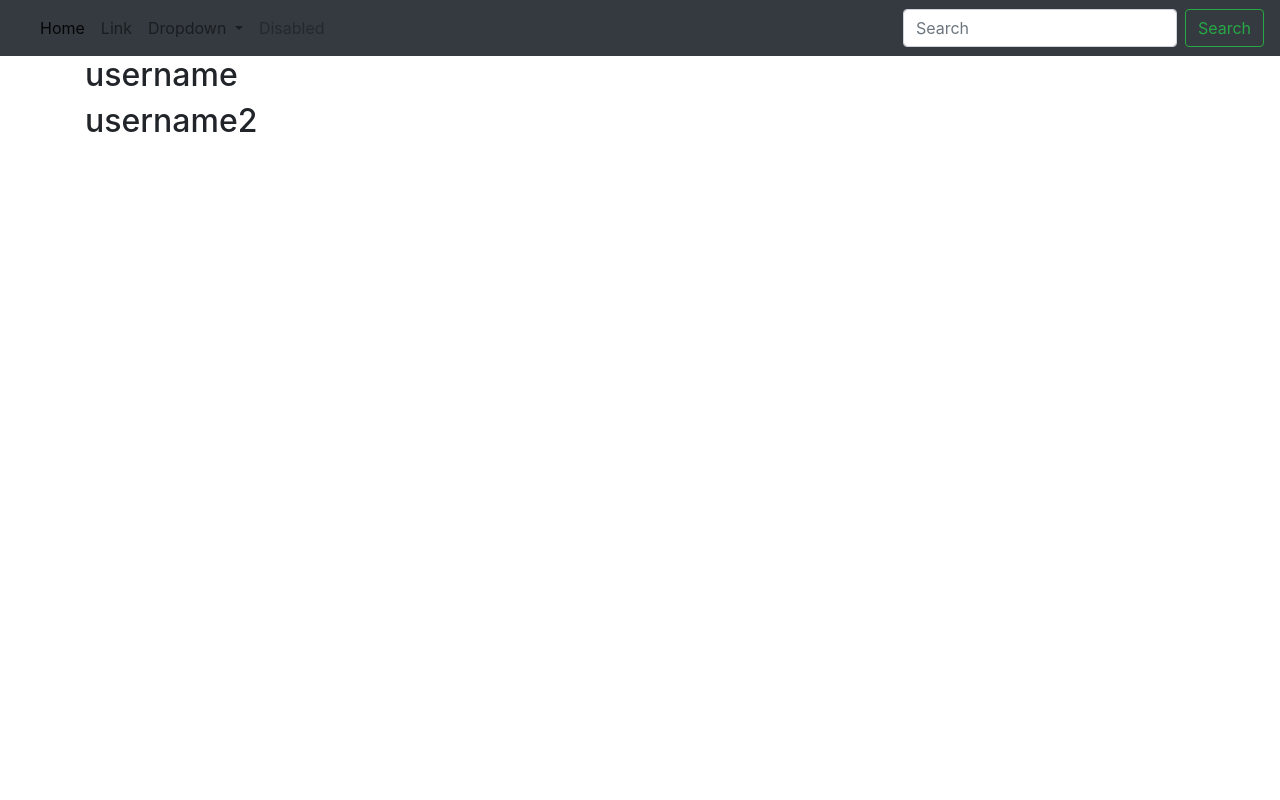
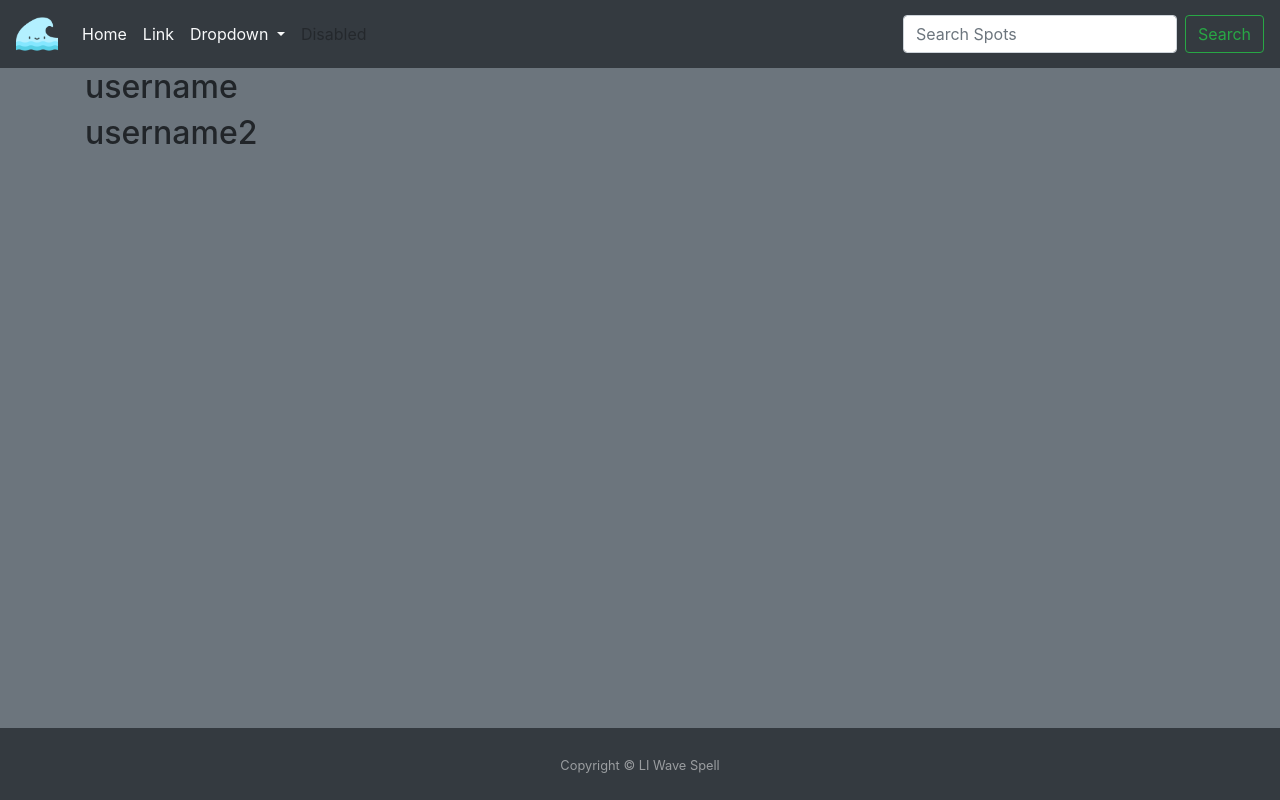
Before and after one commit to bobbylite/LiWaveSpell, a Django app: page /waves in a window 1280 px wide. Run offline with Django 3.2, Linux system fonts and the light colour scheme; some libraries are stand-ins or nearby versions.

Commit message:
footer added.

```diff
--- a/liwavespellapplication/templates/liwavespellapplication/base.html
+++ b/liwavespellapplication/templates/liwavespellapplication/base.html
@@ -10,9 +10,9 @@
 
     <title>Hello, world!</title>
   </head>
-  <body>
+  <body class="bg-secondary">
     <nav class="navbar navbar-expand-lg navbar-light bg-dark">
-    <a class="navbar-brand" href="#"><img src="https://github.com/bobbylite/LiWaveSpell/blob/master/liwavespellapplication/templates/icons/wave.svg"></a>
+    <a class="navbar-brand" href="#"><img src="https://raw.githubusercontent.com/bobbylite/LiWaveSpell/master/liwavespellapplication/templates/icons/wave.png" height="42" width="42"></a>
     <button class="navbar-toggler" type="button" data-toggle="collapse" data-target="#navbarSupportedContent" aria-controls="navbarSupportedContent" aria-expanded="false" aria-label="Toggle navigation">
         <span class="navbar-toggler-icon"></span>
     </button>
@@ -20,13 +20,13 @@
     <div class="collapse navbar-collapse" id="navbarSupportedContent">
         <ul class="navbar-nav mr-auto">
         <li class="nav-item active">
-            <a class="nav-link" href="#">Home <span class="sr-only">(current)</span></a>
+            <a class="nav-link text-light" href="#">Home <span class="sr-only">(current)</span></a>
         </li>
         <li class="nav-item">
-            <a class="nav-link" href="#">Link</a>
+            <a class="nav-link text-light" href="#">Link</a>
         </li>
         <li class="nav-item dropdown">
-            <a class="nav-link dropdown-toggle" href="#" id="navbarDropdown" role="button" data-toggle="dropdown" aria-haspopup="true" aria-expanded="false">
+            <a class="nav-link dropdown-toggle text-light" href="#" id="navbarDropdown" role="button" data-toggle="dropdown" aria-haspopup="true" aria-expanded="false">
             Dropdown
             </a>
             <div class="dropdown-menu" aria-labelledby="navbarDropdown">
@@ -41,7 +41,7 @@
         </li>
         </ul>
         <form class="form-inline my-2 my-lg-0">
-            <input class="form-control mr-sm-2" type="search" placeholder="Search" aria-label="Search">
+            <input class="form-control mr-sm-2" type="search" placeholder="Search Spots" aria-label="Search">
             <button class="btn btn-outline-success my-2 my-sm-0" type="submit">Search</button>
         </form>
     </div>
@@ -50,6 +50,12 @@
         {% block content %}{% endblock content %}
     </div>
 
+    <footer id="sticky-footer" class="py-4 bg-dark text-white-50" style="  position: fixed; left: 0; bottom: 0; width: 100%;">
+        <div class="container text-center">
+            <small>Copyright &copy; LI Wave Spell</small>
+        </div>
+    </footer>
+
     <!-- Optional JavaScript -->
     <!-- jQuery first, then Popper.js, then Bootstrap JS -->
     <script src="https://code.jquery.com/jquery-3.3.1.slim.min.js" integrity="sha384-q8i/X+965DzO0rT7abK41JStQIAqVgRVzpbzo5smXKp4YfRvH+8abtTE1Pi6jizo" crossorigin="anonymous"></script>
```
Also changed, not shown: db.sqlite3.
